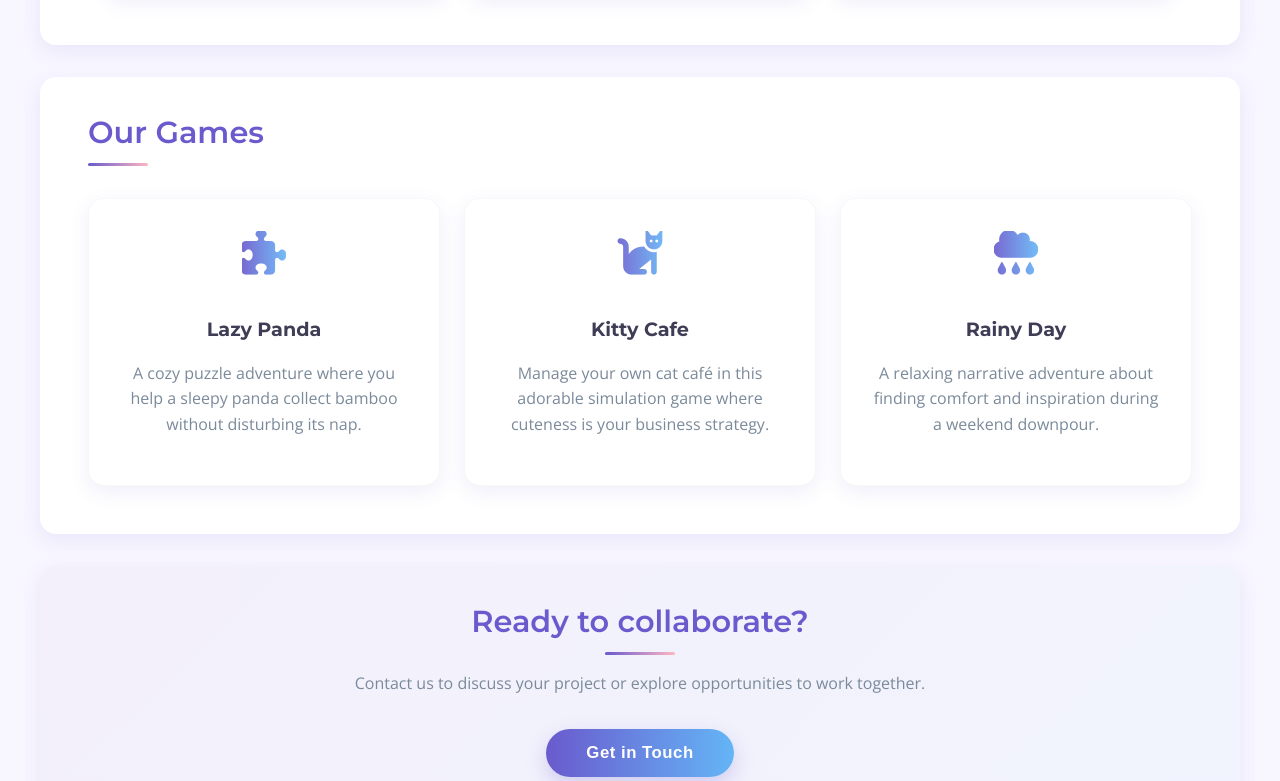
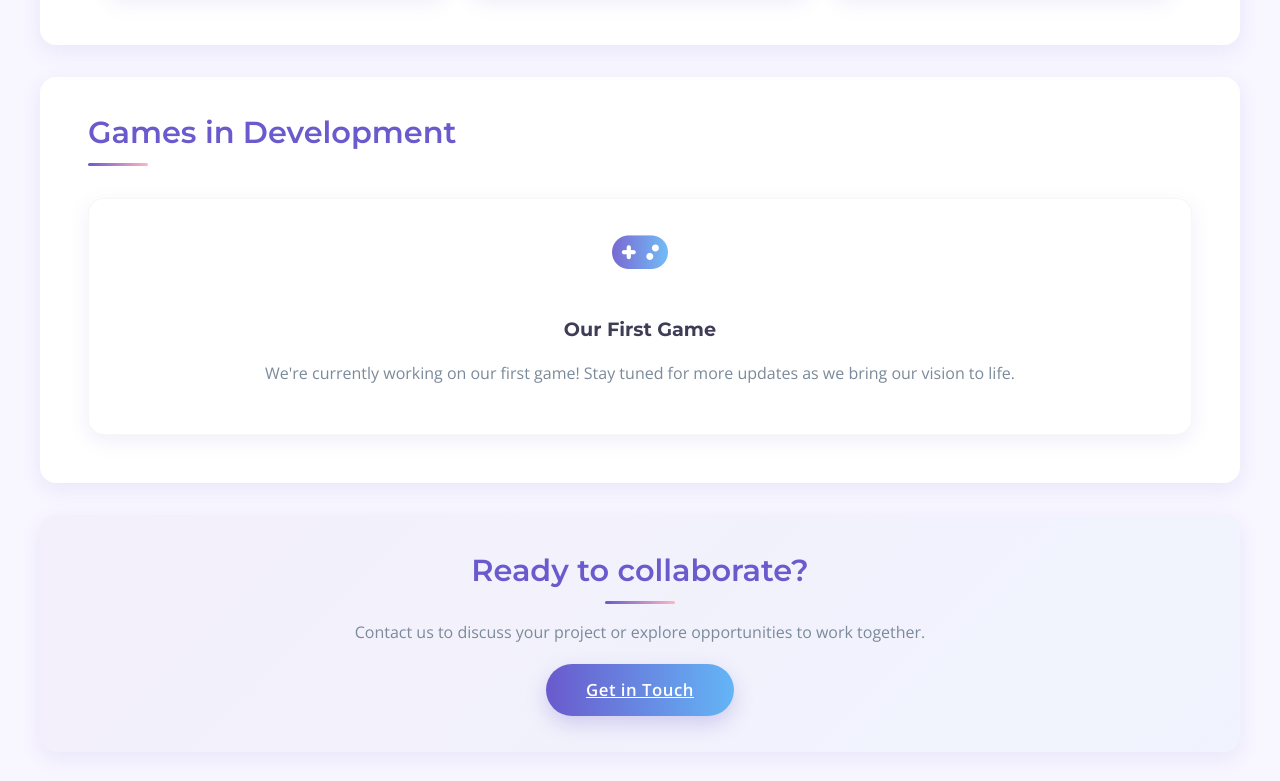
Before and after one commit to pajamadot/pajamadot.github.io, a plain HTML site: page index.html in a window 1280 px wide. Shown: the part 1301-2082 px from the top of the page. Drawn offline with nearby package versions, Linux system fonts and the light colour scheme.

Commit message:
change game in dev

```diff
--- a/index.html
+++ b/index.html
@@ -97,22 +97,12 @@
         </div>
 
         <div id="games" class="services-section">
-            <h2>Our Games</h2>
+            <h2>Games in Development</h2>
             <div class="services-grid">
                 <div class="service-item">
-                    <i class="fas fa-puzzle-piece service-icon"></i>
-                    <h3>Lazy Panda</h3>
-                    <p>A cozy puzzle adventure where you help a sleepy panda collect bamboo without disturbing its nap.</p>
-                </div>
-                <div class="service-item">
-                    <i class="fas fa-cat service-icon"></i>
-                    <h3>Kitty Cafe</h3>
-                    <p>Manage your own cat café in this adorable simulation game where cuteness is your business strategy.</p>
-                </div>
-                <div class="service-item">
-                    <i class="fas fa-cloud-rain service-icon"></i>
-                    <h3>Rainy Day</h3>
-                    <p>A relaxing narrative adventure about finding comfort and inspiration during a weekend downpour.</p>
+                    <i class="fas fa-gamepad service-icon"></i>
+                    <h3>Our First Game</h3>
+                    <p>We're currently working on our first game! Stay tuned for more updates as we bring our vision to life.</p>
                 </div>
             </div>
         </div>
@@ -120,7 +110,7 @@
         <div id="contact" class="cta-section">
             <h2>Ready to collaborate?</h2>
             <p>Contact us to discuss your project or explore opportunities to work together.</p>
-            <button class="cta-button">Get in Touch</button>
+            <a href="mailto:radiantclay@gmail.com" class="cta-button">Get in Touch</a>
         </div>
     </main>
 
```
